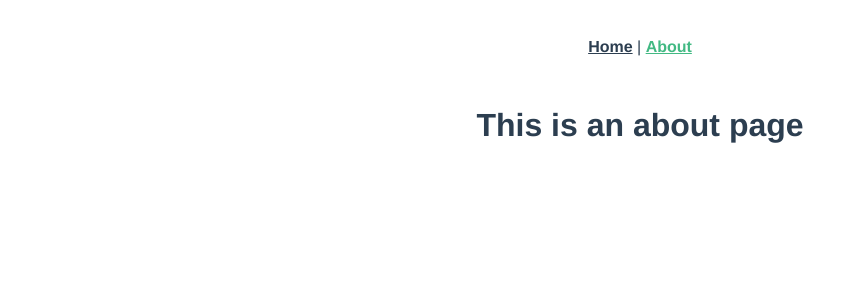
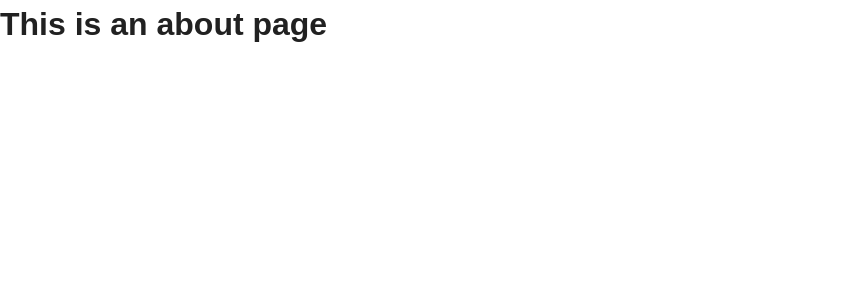
Before and after one commit to cvrptw-aco-skripsi/cvrptw-aco-frontend, a Vue app: page /about in a window 1280 px wide. Shown: the top 300 px of the page, without its empty margins (0-866 px from the left). Built offline with nearby package versions, Linux system fonts and the light colour scheme.

Commit message:
Installed vuetify and mdi/font

```diff
--- a/package.json
+++ b/package.json
@@ -11,9 +11,11 @@
     "core-js": "^3.6.5",
     "vue": "^2.6.11",
     "vue-router": "^3.2.0",
+    "vuetify": "^2.6.1",
     "vuex": "^3.4.0"
   },
   "devDependencies": {
+    "@mdi/font": "^6.5.95",
     "@vue/cli-plugin-babel": "~4.5.0",
     "@vue/cli-plugin-eslint": "~4.5.0",
     "@vue/cli-plugin-router": "~4.5.0",
@@ -21,12 +23,14 @@
     "@vue/cli-service": "~4.5.0",
     "@vue/eslint-config-prettier": "^6.0.0",
     "babel-eslint": "^10.1.0",
+    "deepmerge": "^4.2.2",
     "eslint": "^6.7.2",
     "eslint-plugin-prettier": "^3.3.1",
     "eslint-plugin-vue": "^6.2.2",
     "node-sass": "^6.0.1",
     "prettier": "^2.2.1",
-    "sass-loader": "^10",
+    "sass": "~1.32",
+    "sass-loader": "^10.2.0",
     "vue-template-compiler": "^2.6.11"
   }
 }
--- a/src/App.vue
+++ b/src/App.vue
@@ -1,32 +1,15 @@
 <template>
   <div id="app">
-    <div id="nav">
-      <router-link to="/">Home</router-link> |
-      <router-link to="/about">About</router-link>
-    </div>
-    <router-view/>
+    <v-app>
+      <router-view />
+    </v-app>
   </div>
 </template>
 
 <style lang="scss">
 #app {
-  font-family: Avenir, Helvetica, Arial, sans-serif;
+  font-family: "Montserrat", sans-serif;
   -webkit-font-smoothing: antialiased;
   -moz-osx-font-smoothing: grayscale;
-  text-align: center;
-  color: #2c3e50;
-}
-
-#nav {
-  padding: 30px;
-
-  a {
-    font-weight: bold;
-    color: #2c3e50;
-
-    &.router-link-exact-active {
-      color: #42b983;
-    }
-  }
 }
 </style>
--- a/src/main.js
+++ b/src/main.js
@@ -1,12 +1,14 @@
-import Vue from 'vue'
-import App from './App.vue'
-import router from './router'
-import store from './store'
+import Vue from "vue";
+import App from "./App.vue";
+import router from "./router";
+import store from "./store";
+import vuetify from "@/plugins/vuetify";
 
-Vue.config.productionTip = false
+Vue.config.productionTip = false;
 
 new Vue({
   router,
   store,
-  render: h => h(App)
-}).$mount('#app')
+  vuetify,
+  render: (h) => h(App),
+}).$mount("#app");
--- /dev/null
+++ b/src/plugins/vuetify.js
@@ -0,0 +1,14 @@
+import Vue from "vue";
+import Vuetify from "vuetify";
+import "vuetify/dist/vuetify.min.css";
+import "@mdi/font/css/materialdesignicons.css"; // Ensure you are using css-loader
+
+Vue.use(Vuetify);
+
+const opts = {
+  icons: {
+    iconfont: "mdi", // default - only for display purposes
+  },
+};
+
+export default new Vuetify(opts);
```
Also changed, not shown: 1 other file (tests, documents, lock files or other folders).
